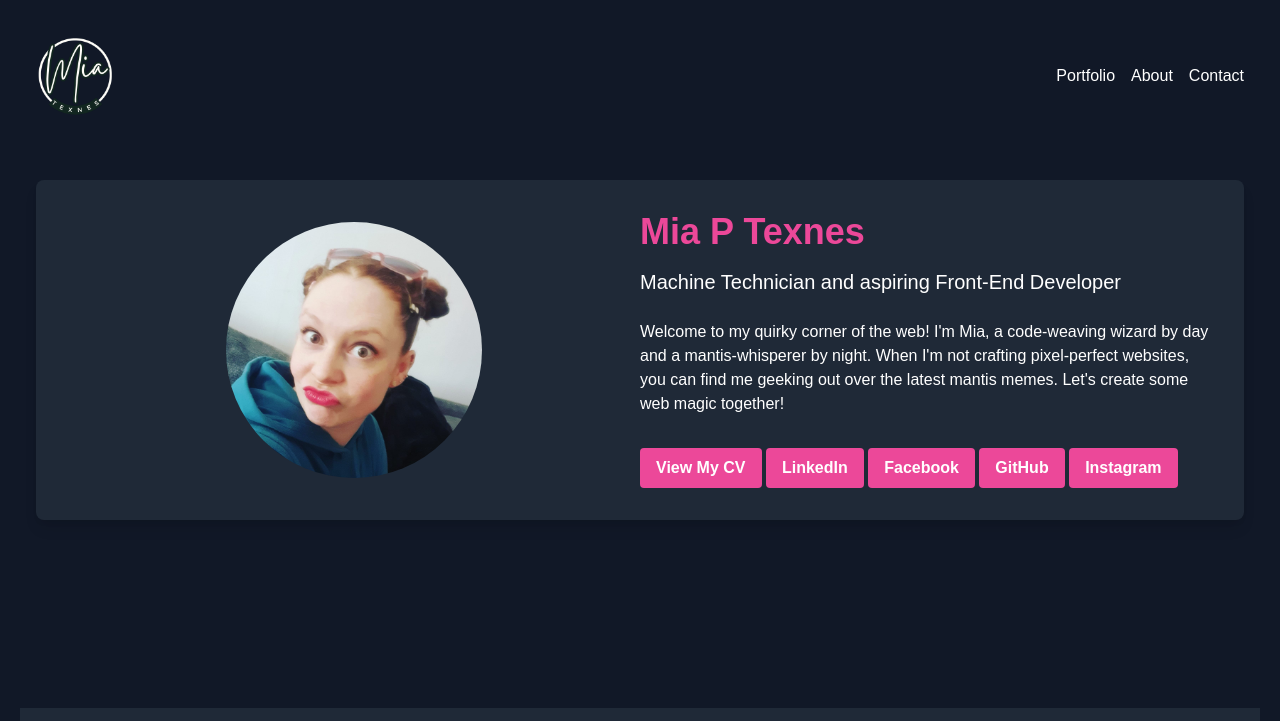
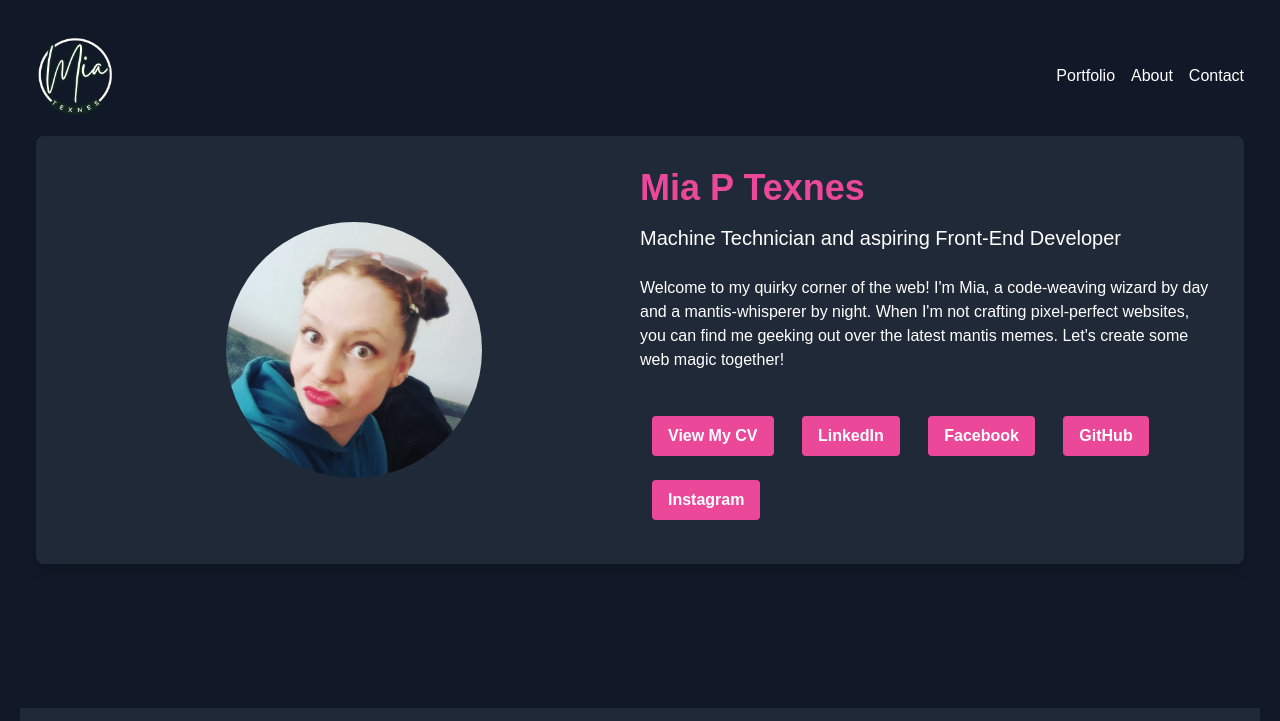
Before and after one commit to MiaTexnes/Portfolio-1, a website: page contact.html in a window 1280 px wide. Shown: the top 721 px of the page. Drawn offline with nearby package versions, Linux system fonts and the light colour scheme; no server answers.

Commit message:
changes on the about page

```diff
--- a/contact.html
+++ b/contact.html
@@ -80,7 +80,7 @@
             </div>
         </nav>
 
-        <main class="container mx-auto py-12 px-4">
+        <main class="container mx-auto py-1 px-4">
             <div class="bg-gray-800 shadow-lg rounded-lg overflow-hidden">
                 <div class="flex flex-col md:flex-row items-center p-8">
                     <div class="md:w-1/2 mb-8 md:mb-0">
@@ -106,27 +106,27 @@
                         </p>
                         <a
                             href="cv.html"
-                            class="bg-pink-500 hover:bg-pink-600 text-white font-bold py-2 px-4 rounded inline-block"
+                            class="bg-pink-500 hover:bg-pink-600 text-white font-bold py-2 px-4 rounded inline-block m-3"
                             >View My CV</a
                         >
                         <a
                             href="https://www.linkedin.com/in/mia-texnes-847b28bb/?originalSubdomain=no"
-                            class="bg-pink-500 hover:bg-pink-600 text-white font-bold py-2 px-4 rounded inline-block"
+                            class="bg-pink-500 hover:bg-pink-600 text-white font-bold py-2 px-4 rounded inline-block m-3"
                             >LinkedIn</a
                         >
                         <a
                             href="https://www.facebook.com/dataengelen"
-                            class="bg-pink-500 hover:bg-pink-600 text-white font-bold py-2 px-4 rounded inline-block"
+                            class="bg-pink-500 hover:bg-pink-600 text-white font-bold py-2 px-4 rounded inline-block m-3"
                             >Facebook</a
                         >
                         <a
                             href="https://github.com/MiaTexnes"
-                            class="bg-pink-500 hover:bg-pink-600 text-white font-bold py-2 px-4 rounded inline-block"
+                            class="bg-pink-500 hover:bg-pink-600 text-white font-bold py-2 px-4 rounded inline-block m-3"
                             >GitHub</a
                         >
                         <a
                             href="https://www.instagram.com/miatexnes"
-                            class="bg-pink-500 hover:bg-pink-600 text-white font-bold py-2 px-4 rounded inline-block"
+                            class="bg-pink-500 hover:bg-pink-600 text-white font-bold py-2 px-4 rounded inline-block m-3"
                             >Instagram</a
                         >
                     </div>
--- a/css/styles.css
+++ b/css/styles.css
@@ -194,11 +194,11 @@ main {
     margin-bottom: 20px;
 }
 
-.bubble-list {
+.done-list {
     list-style-type: none;
     padding: 0;
 }
 
-.bubble-list li {
+.done-list li {
     margin: 10px 0;
 }
```
Also changed, not shown: cv.html (+1 -1 lines).
